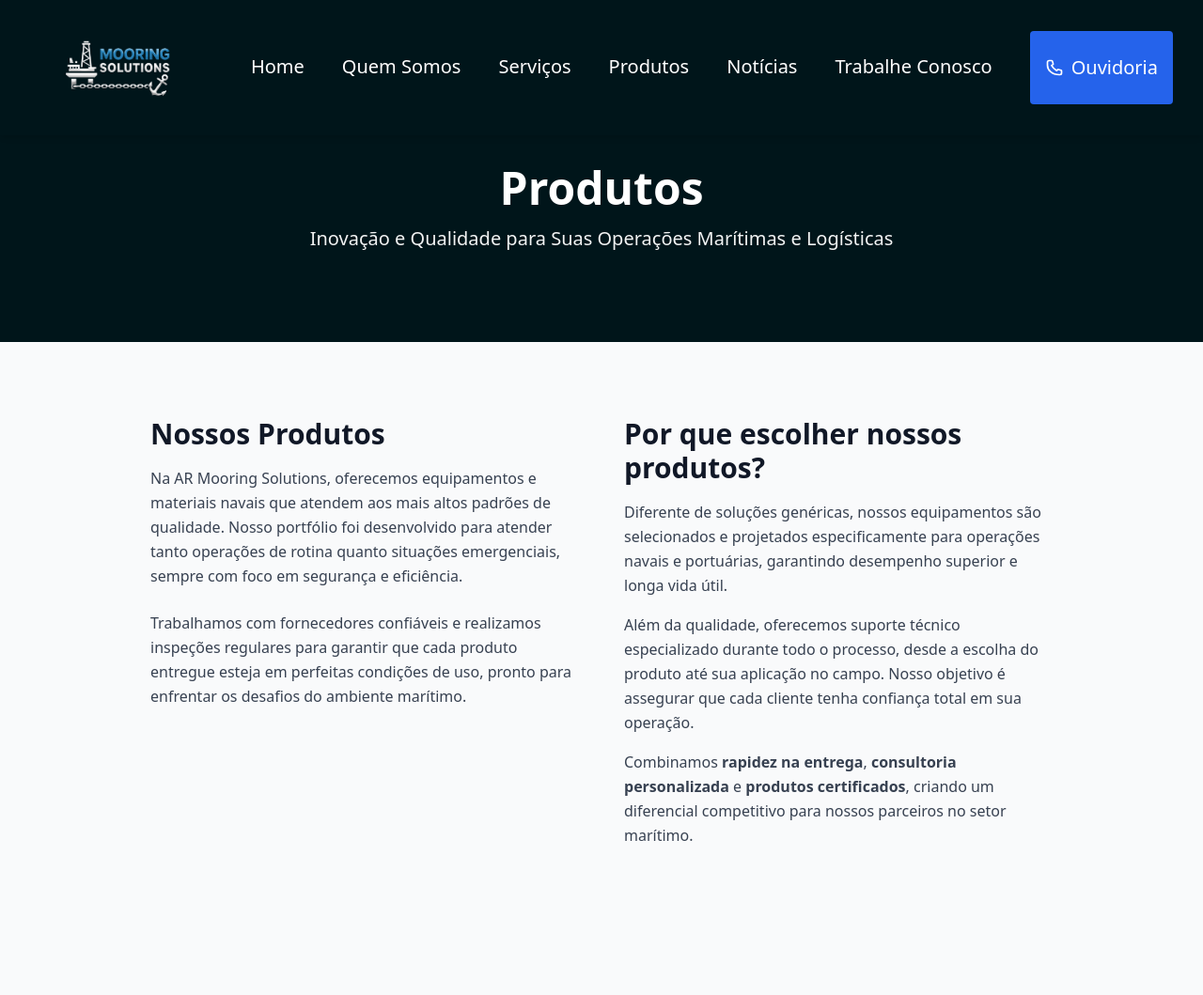
After one commit to ry-anzz/armooring, a PHP site: template templates/produtos.twig in a window 1280 px wide. The commit adds this page. Shown: the top 1059 px of the page at 94% size. Run offline with PHP 8.4, Linux system fonts and the light colour scheme; the template is opened without the code that fills it, so the values that code supplies are empty; some libraries are stand-ins or nearby versions.

Commit message:
produtos em progresso

```diff
--- a/public/index.php
+++ b/public/index.php
@@ -24,4 +24,8 @@ $app->get('/servicos', function ($request, $response, $args) use ($twig) {
     return $twig->render($response, 'servicos.twig');
 });
 
+$app->get('/produtos', function ($request, $response, $args) use ($twig) {
+    return $twig->render($response, 'produtos.twig');
+});
+
 $app->run();
--- /dev/null
+++ b/templates/produtos.twig
@@ -0,0 +1,104 @@
+{% extends "base.twig" %}
+
+{% block title %}Produtos – AR Mooring Solutions{% endblock %}
+
+{% block content %}
+
+<section class="relative bg-gray-50">
+
+  {# HERO #}
+  <div class="relative bg-[#00151a] text-white py-16 sm:py-24 px-6 sm:px-12 lg:px-24">
+    <div class="max-w-6xl mx-auto text-center" data-aos="fade-up">
+      <h1 class="text-3xl sm:text-5xl font-extrabold leading-tight mb-4">Produtos</h1>
+      <p class="text-base sm:text-xl leading-relaxed opacity-95">
+        Inovação e Qualidade para Suas Operações Marítimas e Logísticas
+      </p>
+    </div>
+  </div>
+
+  {# CONTEÚDO #}
+  <div class="py-16 sm:py-20 px-6 sm:px-12 lg:px-24 max-w-6xl mx-auto">
+    <div class="grid lg:grid-cols-2 gap-12 items-start">
+
+      {# Texto da esquerda #}
+      <div data-aos="fade-up">
+        <h2 class="text-2xl sm:text-3xl font-bold text-gray-900 mb-4">Nossos Produtos</h2>
+        <p class="text-gray-700 leading-relaxed mb-6">
+          Na AR Mooring Solutions, oferecemos equipamentos e materiais navais que atendem
+          aos mais altos padrões de qualidade. Nosso portfólio foi desenvolvido para atender
+          tanto operações de rotina quanto situações emergenciais, sempre com foco em segurança
+          e eficiência.
+        </p>
+
+        <p class="text-gray-700 leading-relaxed">
+          Trabalhamos com fornecedores confiáveis e realizamos inspeções regulares para garantir
+          que cada produto entregue esteja em perfeitas condições de uso, pronto para enfrentar
+          os desafios do ambiente marítimo.
+        </p>
+      </div>
+
+      {# Texto da direita #}
+      <div data-aos="fade-left">
+        <h2 class="text-2xl sm:text-3xl font-bold text-gray-900 mb-4">Por que escolher nossos produtos?</h2>
+        <p class="text-gray-700 leading-relaxed mb-4">
+          Diferente de soluções genéricas, nossos equipamentos são selecionados e projetados
+          especificamente para operações navais e portuárias, garantindo desempenho superior
+          e longa vida útil.
+        </p>
+
+        <p class="text-gray-700 leading-relaxed mb-4">
+          Além da qualidade, oferecemos suporte técnico especializado durante todo o processo,
+          desde a escolha do produto até sua aplicação no campo. Nosso objetivo é assegurar que
+          cada cliente tenha confiança total em sua operação.
+        </p>
+
+        <p class="text-gray-700 leading-relaxed">
+          Combinamos <strong>rapidez na entrega</strong>, <strong>consultoria personalizada</strong>
+          e <strong>produtos certificados</strong>, criando um diferencial competitivo para nossos
+          parceiros no setor marítimo.
+        </p>
+      </div>
+    </div>
+  </div>
+
+  {# CARDS DE PRODUTOS #}
+  <div x-data="{ modalOpen: null }" class="py-16 sm:py-20 px-6 sm:px-12 lg:px-24 max-w-6xl mx-auto">
+    <div class="grid sm:grid-cols-2 lg:grid-cols-3 gap-8">
+
+      {% set produtos = [
+        {'id':'produto1','img':'/assets/ancora.png','title':'Cabo de Aço Marítimo','desc':'Alta resistência para operações navais.','long':'Cabo de aço galvanizado, testado para operações marítimas pesadas. Ideal para ancoragem, içamento e rebocagem de embarcações. Garantia de durabilidade e segurança em ambientes agressivos.'},
+        {'id':'produto2','img':'/images/produto2.jpg','title':'Guincho Hidráulico','desc':'Capacidade de até 5 toneladas.','long':'Guincho hidráulico compacto e robusto, com acionamento preciso e seguro. Facilita manobras de carga, embarque e desembarque, garantindo eficiência e segurança operacional.'},
+        {'id':'produto3','img':'/images/produto3.jpg','title':'Defensas Infláveis','desc':'Proteção para atracação de navios.','long':'Defensas infláveis de alta resistência que protegem o casco das embarcações durante atracações e operações portuárias. Resistem a impactos e à exposição prolongada à água salgada.'}
+      ] %}
+
+      {% for produto in produtos %}
+        <div @click="modalOpen='{{ produto.id }}'" class="cursor-pointer bg-white rounded-xl overflow-hidden shadow-md hover:scale-105 transition-transform duration-300" data-aos="fade-up" data-aos-delay="{{ loop.index0 * 100 }}">
+          <img src="{{ produto.img }}" alt="{{ produto.title }}" class="w-full h-48 object-cover">
+          <div class="p-4">
+            <h3 class="font-semibold text-gray-900 mb-1">{{ produto.title }}</h3>
+            <p class="text-gray-600 text-sm">{{ produto.desc }}</p>
+          </div>
+        </div>
+
+        {# MODAL #}
+        <div x-show="modalOpen === '{{ produto.id }}'" class="fixed inset-0 bg-black bg-opacity-60 flex items-center justify-center z-50" x-transition>
+          <div class="bg-white rounded-xl max-w-lg w-full p-6 relative">
+            <button @click="modalOpen=null" class="absolute top-3 right-3 text-gray-500 hover:text-gray-800">
+              <i class="fa-solid fa-xmark text-xl"></i>
+            </button>
+            <img src="{{ produto.img }}" alt="{{ produto.title }}" class="w-full h-64 object-cover rounded mb-4">
+            <h3 class="text-2xl font-bold text-gray-900 mb-3">{{ produto.title }}</h3>
+            <p class="text-gray-700 leading-relaxed">{{ produto.long }}</p>
+          </div>
+        </div>
+
+      {% endfor %}
+    </div>
+  </div>
+
+</section>
+
+{# Alpine.js para os modais #}
+<script src="https://cdn.jsdelivr.net/npm/alpinejs@3.x.x/dist/cdn.min.js" defer></script>
+
+{% endblock %}
```
Also changed, not shown: templates/servicos.twig (+40 -17 lines).
